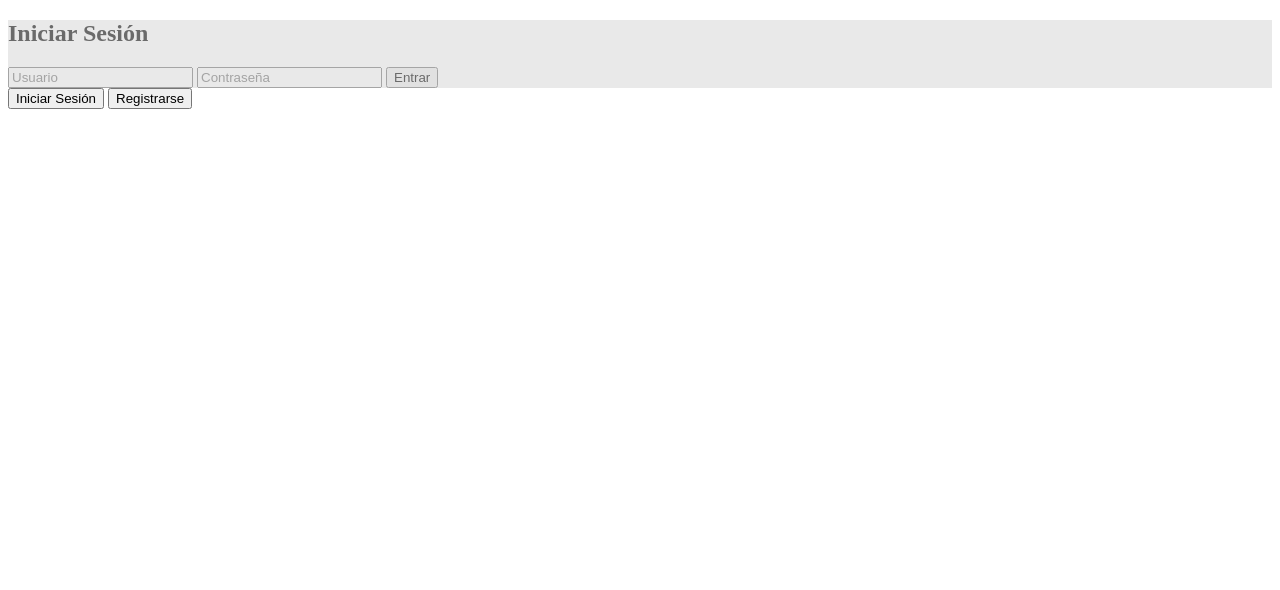
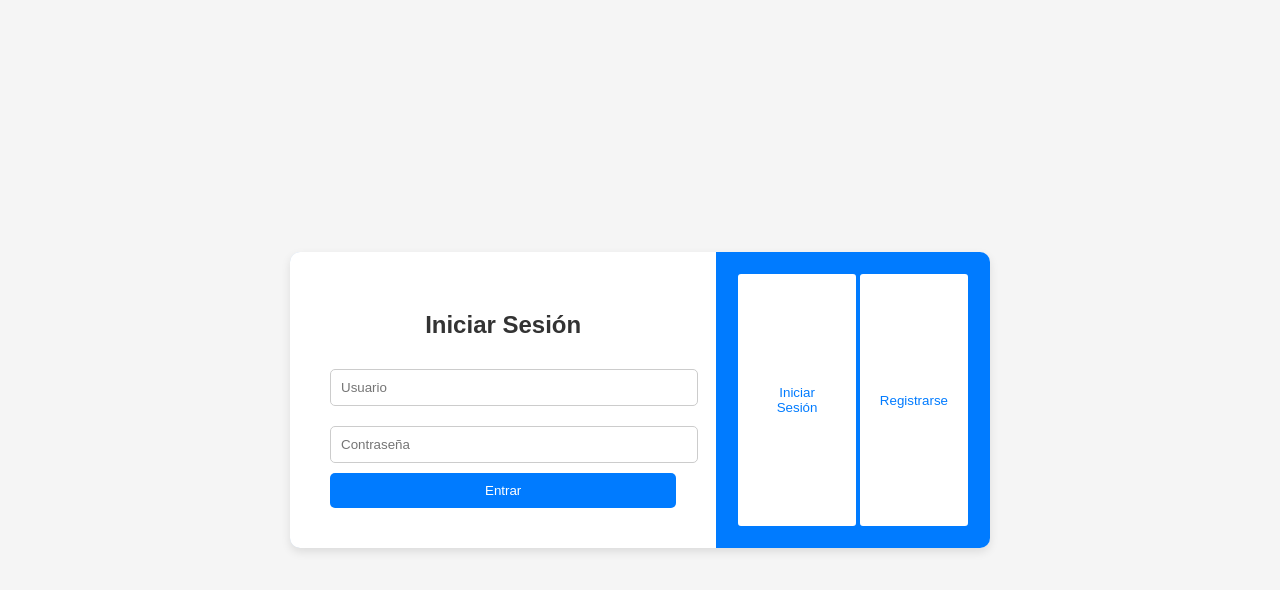
Before and after one commit to AlphaEditing/LoginJaaC61, a plain HTML site: page index.html in a window 1280 px wide. Both pictures are taken after a click on the button "Iniciar Sesión". Drawn offline with Linux system fonts and the light colour scheme.

Commit message:
Update index.html

```diff
--- a/index.html
+++ b/index.html
@@ -5,12 +5,72 @@
     <meta name="viewport" content="width=device-width, initial-scale=1.0">
     <title>Login y Registro</title>
     <style>
-        /* Estilos básicos */
+        body {
+            font-family: 'Arial', sans-serif;
+            background: #f5f5f5;
+            display: flex;
+            justify-content: center;
+            align-items: center;
+            height: 100vh;
+            margin: 0;
+        }
+        .contenedor {
+            background: #ffffff;
+            border-radius: 10px;
+            box-shadow: 0 4px 10px rgba(0, 0, 0, 0.1);
+            overflow: hidden;
+            width: 350px;
+            max-width: 100%;
+            transition: all 0.6s ease-in-out;
+            position: relative;
+        }
         .formulario {
             display: none;
+            padding: 40px;
+            text-align: center;
         }
-        .contenedor {
-            position: relative;
+        .formulario h2 {
+            margin-bottom: 20px;
+            color: #333;
+        }
+        .formulario input {
+            width: 100%;
+            padding: 10px;
+            margin: 10px 0;
+            border: 1px solid #ccc;
+            border-radius: 5px;
+        }
+        .formulario button {
+            width: 100%;
+            padding: 10px;
+            background: #007bff;
+            color: #fff;
+            border: none;
+            border-radius: 5px;
+            cursor: pointer;
+            transition: background 0.3s ease;
+        }
+        .formulario button:hover {
+            background: #0056b3;
+        }
+        .contenedor .buttons {
+            display: flex;
+            justify-content: space-around;
+            padding: 20px;
+            background: #007bff;
+        }
+        .contenedor .buttons button {
+            padding: 10px 20px;
+            background: #fff;
+            color: #007bff;
+            border: 2px solid #007bff;
+            border-radius: 5px;
+            cursor: pointer;
+            transition: all 0.3s ease;
+        }
+        .contenedor .buttons button:hover {
+            background: #007bff;
+            color: #fff;
         }
         .caja_trasera {
             display: none;
@@ -19,8 +79,21 @@
             left: 0;
             right: 0;
             bottom: 0;
-            background: lightgray;
-            opacity: 0.5;
+            background: rgba(0, 123, 255, 0.2);
+            z-index: -1;
+        }
+        @media (min-width: 850px) {
+            .contenedor {
+                width: 700px;
+                display: flex;
+                justify-content: space-between;
+            }
+            .formulario {
+                width: 50%;
+            }
+            .caja_trasera {
+                display: block;
+            }
         }
     </style>
 </head>
@@ -28,25 +101,25 @@
     <div class="contenedor">
         <div class="caja_trasera"></div>
         <form class="formulario formulario__login">
-            <!-- Formulario de inicio de sesión -->
             <h2>Iniciar Sesión</h2>
-            <input type="text" placeholder="Usuario">
-            <input type="password" placeholder="Contraseña">
+            <input type="text" placeholder="Usuario" required>
+            <input type="password" placeholder="Contraseña" required>
             <button type="submit">Entrar</button>
         </form>
         <form class="formulario formulario__register">
-            <!-- Formulario de registro -->
             <h2>Registrarse</h2>
-            <input type="text" placeholder="Usuario">
-            <input type="password" placeholder="Contraseña">
+            <input type="text" placeholder="Usuario" required>
+            <input type="password" placeholder="Contraseña" required>
             <button type="submit">Registrar</button>
         </form>
+        <div class="buttons">
+            <button id="btn__iniciar-sesion">Iniciar Sesión</button>
+            <button id="btn__registrarse">Registrarse</button>
+        </div>
     </div>
-    <button id="btn__iniciar-sesion">Iniciar Sesión</button>
-    <button id="btn__registrarse">Registrarse</button>
 
     <script>
-        //Ejecutando funciones
+        // Ejecutando funciones
         document.getElementById("btn__iniciar-sesion").addEventListener("click", iniciarSesion);
         document.getElementById("btn__registrarse").addEventListener("click", register);
         window.addEventListener("resize", ajustarVista);
@@ -59,15 +132,15 @@
             window.location.href = 'https://alphaediting.github.io/Jaac61/';
         });
 
-        //Declarando variables
+        // Declarando variables
         var formulario_login = document.querySelector(".formulario__login");
         var formulario_register = document.querySelector(".formulario__register");
         var contenedor = document.querySelector(".contenedor");
         var caja_trasera = document.querySelector(".caja_trasera");
 
-        //FUNCIONES
-        function ajustarVista(){
-            if (window.innerWidth > 850){
+        // FUNCIONES
+        function ajustarVista() {
+            if (window.innerWidth > 850) {
                 caja_trasera.style.display = "block";
             } else {
                 caja_trasera.style.display = "none";
@@ -76,12 +149,12 @@
 
         ajustarVista();
 
-        function iniciarSesion(){
+        function iniciarSesion() {
             formulario_login.style.display = "block";
             formulario_register.style.display = "none";
         }
 
-        function register(){
+        function register() {
             formulario_register.style.display = "block";
             formulario_login.style.display = "none";
         }
```
